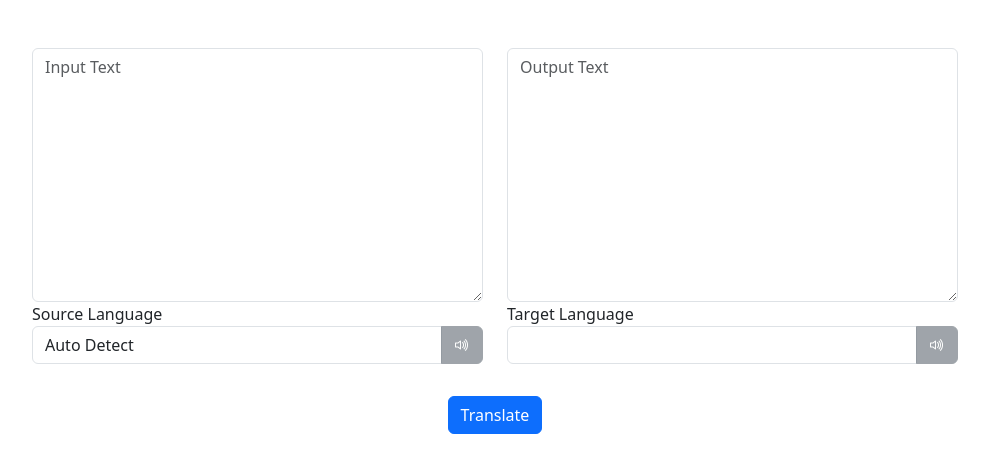
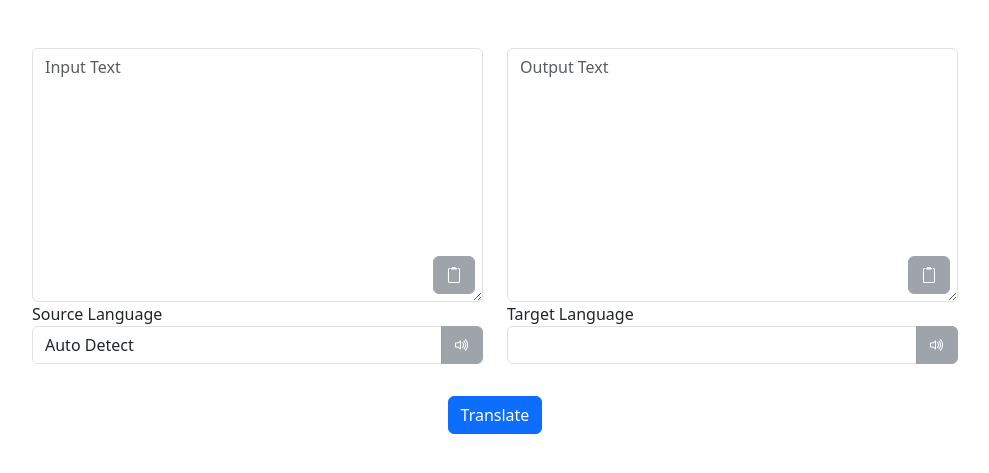
Before and after one commit to Nachtalb/leeplate, a FastAPI app: template templates/translate.j2 in a window 1280 px wide. Shown: the part 56-529 px from the top of the page, without its empty margins (145-1134 px from the left). Run offline with FastAPI, Linux system fonts and the light colour scheme; the template is opened without the code that fills it, so the values that code supplies are empty; some libraries are stand-ins or nearby versions.

Commit message:
Copy text

```diff
--- a/static/script.js
+++ b/static/script.js
@@ -111,6 +111,27 @@ outputAudioButton.addEventListener("click", async () => {
   if (!this.disabled) await playAudio(false)
 });
 
+
+async function copyContent(button) {
+  if (button.disabled) return;
+  try {
+    await navigator.clipboard.writeText(button.previousElementSibling.value);
+    // Show a tooltip to indicate that the text has been copied
+    button.setAttribute("data-bs-original-title", "Copied!");
+    const tooltip = new bootstrap.Tooltip(button, { placement: "top", trigger: "manual" });
+    tooltip.show();
+    // Hide the tooltip after a short delay
+    setTimeout(() => tooltip.hide(), 1000);
+  } catch (error) {
+    console.error("Failed to copy text:", error);
+  }
+}
+
+const copyInputButton = document.getElementById("copyInputButton");
+const copyOutputButton = document.getElementById("copyOutputButton");
+copyInputButton.addEventListener("click", async (event) => { await copyContent(event.currentTarget) });
+copyOutputButton.addEventListener("click", async (event) => { await copyContent(event.currentTarget) });
+
 async function translationWorkflow() {
   const formData = new FormData(form);
   if (formData.get("text") === "") return;
@@ -143,6 +164,8 @@ async function translationWorkflow() {
     sourceLanguageSelect.value = currentTranslationResult.src;
 
   outputTextArea.disabled = false;
+  copyInputButton.disabled = false;
+  copyOutputButton.disabled = false;
   inputAudioButton.disabled = !await canSpeakLanguage(currentTranslationResult["src"]);
   outputAudioButton.disabled = !await canSpeakLanguage(currentTranslationResult["dest"]);
 }
--- a/templates/translate.j2
+++ b/templates/translate.j2
@@ -6,8 +6,11 @@
       <form id="translate-form">
         <div class="row">
           <div class="col-md-6">
-            <div class="form-group">
+            <div class="form-group position-relative">
               <textarea name="text" id="text" class="form-control" rows="10" placeholder="Input Text"></textarea>
+              <button class="btn btn-secondary position-absolute end-0 bottom-0 m-2" type="button" id="copyInputButton" disabled>
+                <i class="bi bi-clipboard2"></i>
+              </button>
             </div>
             <div class="form-group">
               <label for="source_language">Source Language</label>
@@ -25,8 +28,11 @@
             </div>
           </div>
           <div class="col-md-6">
-            <div class="form-group">
+            <div class="form-group position-relative">
               <textarea name="translation" id="translation" class="form-control" rows="10" placeholder="Output Text"></textarea>
+              <button class="btn btn-secondary position-absolute end-0 bottom-0 m-2" type="button" id="copyOutputButton" disabled>
+                <i class="bi bi-clipboard2"></i>
+              </button>
             </div>
             <div class="form-group">
               <label for="target_language">Target Language</label>
```
